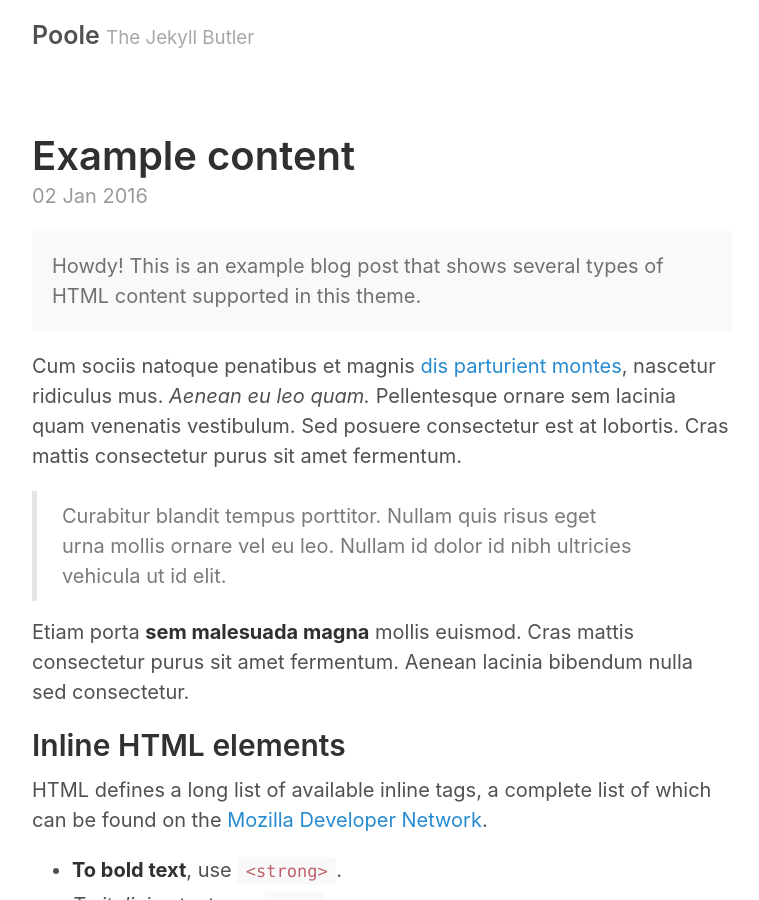
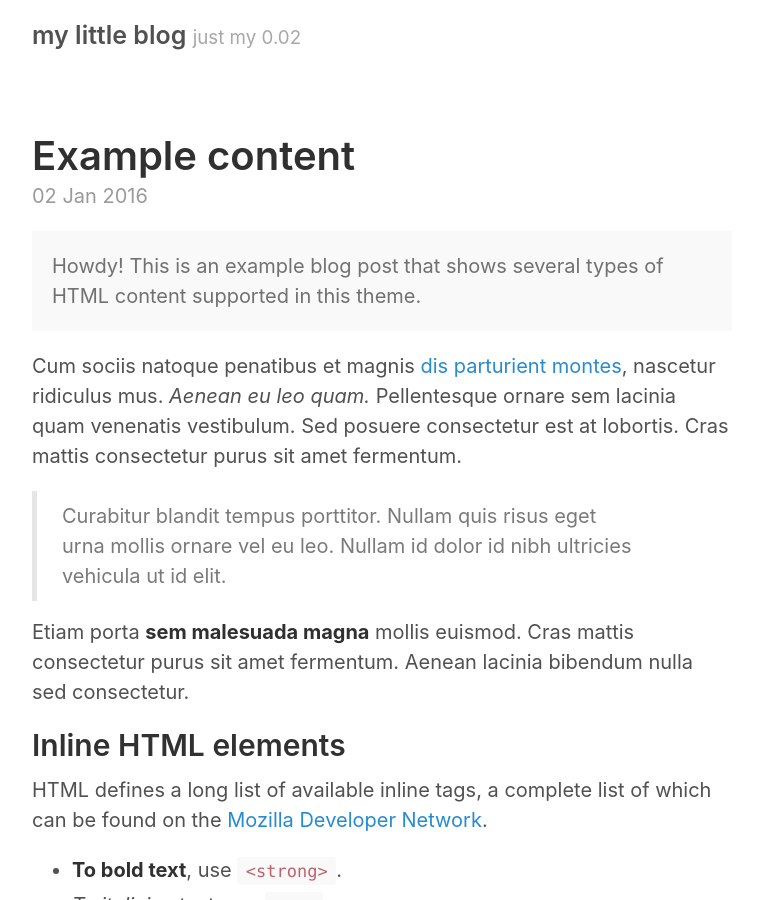
Before and after one commit to tribbi/tribbi.github.io, a Jekyll site: the page built from index.html, in a window 1280 px wide and 900 px high. Shown: the whole window, without its empty margins (258-1017 px from the left). Built offline with Jekyll 4.4.1, drawn with Linux system fonts in a browser that asks for light colours; the list of posts is cut into pages by our own code.

Commit message:
updated layouts and first test post

```diff
--- a/_config.yml
+++ b/_config.yml
@@ -2,10 +2,10 @@
 permalink:           pretty
 
 # Setup
-title:               Poole
-tagline:             The Jekyll Butler
-url:                 http://getpoole.com
-paginate:            1
+title:               my little blog
+tagline:             just my 0.02
+url:                 http://tribbensee.net
+paginate:            4
 baseurl:             ""
 
 # Assets
--- a/_layouts/default.html
+++ b/_layouts/default.html
@@ -24,15 +24,5 @@
       </footer>
     </div>
 
-    {% if site.analytics_id %}
-     <script>
-       (function(i,s,o,g,r,a,m){i['GoogleAnalyticsObject']=r;i[r]=i[r]||function(){
-       (i[r].q=i[r].q||[]).push(arguments)},i[r].l=1*new Date();a=s.createElement(o),
-       m=s.getElementsByTagName(o)[0];a.async=1;a.src=g;m.parentNode.insertBefore(a,m)
-       })(window,document,'script','//www.google-analytics.com/analytics.js','ga');
-       ga('create', '{{ site.analytics_id }}', 'auto');
-       ga('send', 'pageview');
-     </script>
-    {% endif %}
   </body>
 </html>
```
Also changed, not shown: 5 other files.
